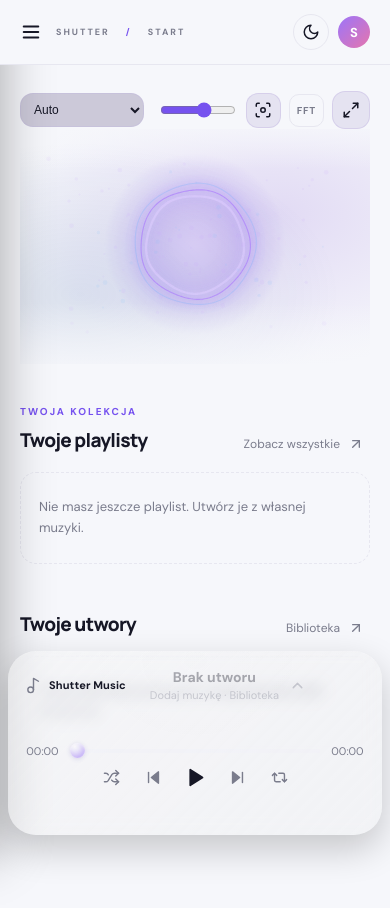
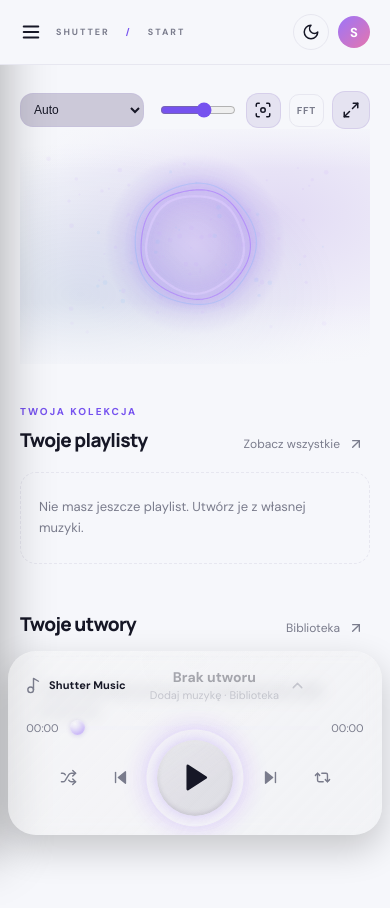
Before and after one commit to trciesielski/Shutter, a React (Vite) app: page / in a window 390 px wide. Shown: the top 908 px of the page. Built offline with nearby package versions, Linux system fonts and the light colour scheme.

Commit message:
fix: preserve play button animation and colors

```diff
--- a/src/glass/player-glass.css
+++ b/src/glass/player-glass.css
@@ -601,7 +601,7 @@
  text-align:left!important;
  padding-left:0;
 }
-.shutter-glass .player-bar-v5 .player-controls button.flat-transport-control:not(:disabled){
+.shutter-glass .player-bar-v5 .player-controls button.flat-transport-control:not(.play-button):not(:disabled){
  display:grid;
  place-items:center;
  flex:0 0 34px;
@@ -614,40 +614,21 @@
  box-shadow:none!important;
  color:var(--muted);
 }
-.shutter-glass .player-bar-v5 .player-controls button.flat-transport-control:hover,
-.shutter-glass .player-bar-v5 .player-controls button.flat-transport-control:focus-visible{
+.shutter-glass .player-bar-v5 .player-controls button.flat-transport-control:not(.play-button):hover,
+.shutter-glass .player-bar-v5 .player-controls button.flat-transport-control:not(.play-button):focus-visible{
  color:var(--text);
  background:transparent!important;
 }
-.shutter-glass .player-bar-v5 .player-controls button.flat-transport-control.is-selected{color:var(--text)}
-.shutter-glass .player-bar-v5 .player-controls button.flat-transport-control.play-button:not(:disabled){
- flex-basis:34px;
- width:34px;
- height:34px;
- border-radius:0;
- background:transparent!important;
- box-shadow:none!important;
- color:var(--text)!important;
-}
-.shutter-glass .player-bar-v5 .player-controls button.flat-transport-control.play-button.is-playing:not(:disabled){
- background:transparent!important;
- box-shadow:none!important;
- color:var(--text)!important;
-}
-.shutter-glass .player-bar-v5 .player-controls button.flat-transport-control.play-button::before{display:none!important}
-.shutter-glass .player-bar-v5 .player-controls button.flat-transport-control svg{width:19px;height:19px}
-.shutter-glass .player-bar-v5 .player-controls button.flat-transport-control.play-button svg{width:21px;height:21px}
+.shutter-glass .player-bar-v5 .player-controls button.flat-transport-control.is-selected:not(.play-button){color:var(--text)}
+.shutter-glass .player-bar-v5 .player-controls button.flat-transport-control:not(.play-button) svg{width:19px;height:19px}
 @media(max-width:650px){
  .shutter-glass .player-bar-v5 .player-brand-lockup strong{font-size:11px}
- .shutter-glass .player-bar-v5 .player-controls{gap:12px}
- .shutter-glass .player-bar-v5 .player-controls button.flat-transport-control:not(:disabled),
- .shutter-glass .player-bar-v5 .player-controls button.flat-transport-control.play-button:not(:disabled){
+ .shutter-glass .player-bar-v5 .player-controls button.flat-transport-control:not(.play-button):not(:disabled){
   flex-basis:30px;width:30px;height:30px;
  }
- .shutter-glass .player-bar-v5 .player-controls button.flat-transport-control svg{width:17px;height:17px}
+ .shutter-glass .player-bar-v5 .player-controls button.flat-transport-control:not(.play-button) svg{width:17px;height:17px}
 }
 @media(max-width:355px){
- .shutter-glass .player-bar-v5 .player-controls{gap:7px}
  .shutter-glass .player-bar-v5 .player-brand-lockup{gap:4px}
  .shutter-glass .player-bar-v5 .player-brand-lockup strong{font-size:10px}
 }
--- a/src/main.jsx
+++ b/src/main.jsx
@@ -95,7 +95,7 @@ function App(){
     <div className="player-controls">
      <button type="button" className="flat-transport-control" aria-label="Losowo" aria-pressed={audio.shuffle} onClick={audio.toggleShuffle}><Shuffle size={19}/></button>
      <button type="button" className="flat-transport-control" aria-label="Poprzedni" onClick={prev}><SkipBack fill="currentColor"/></button>
-     <button type="button" aria-label={activePlaying?'Pauza':'Odtwórz'} className={`flat-transport-control play-button ${activePlaying?"is-playing":""}`} onClick={playToggle}>{activePlaying?<span className="pause-audio-pulse" aria-hidden="true"><span/><span/></span>:<Play fill="currentColor"/>}</button>
+     <button type="button" aria-label={activePlaying?'Pauza':'Odtwórz'} className={`play-button ${activePlaying?"is-playing":""}`} onClick={playToggle}>{activePlaying?<span className="pause-audio-pulse" aria-hidden="true"><span/><span/></span>:<Play fill="currentColor"/>}</button>
      <button type="button" className="flat-transport-control" aria-label="Następny" onClick={next}><SkipForward fill="currentColor"/></button>
      <button type="button" className={`flat-transport-control ${audio.repeat!=='off'?'is-selected':''}`} aria-label={audio.repeat==='one'?'Wyłącz powtarzanie 1':audio.repeat==='all'?'Wyłącz powtarzanie':'Włącz powtarzanie'} aria-pressed={audio.repeat!=='off'} onClick={audio.cycleRepeat}><Repeat2 size={19}/></button>
     </div>
```
Also changed, not shown: 2 other files (tests, documents, lock files or other folders).
